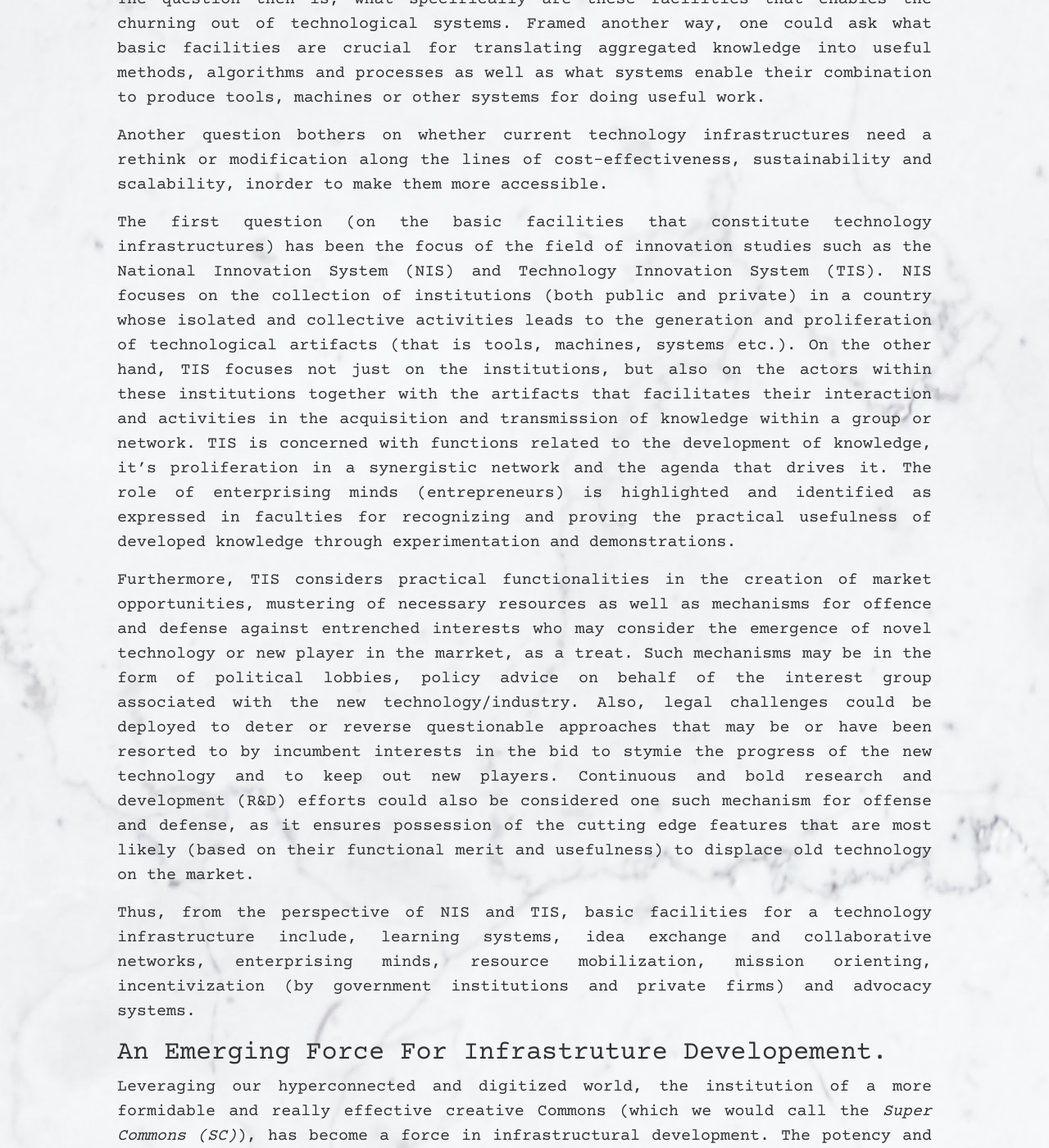
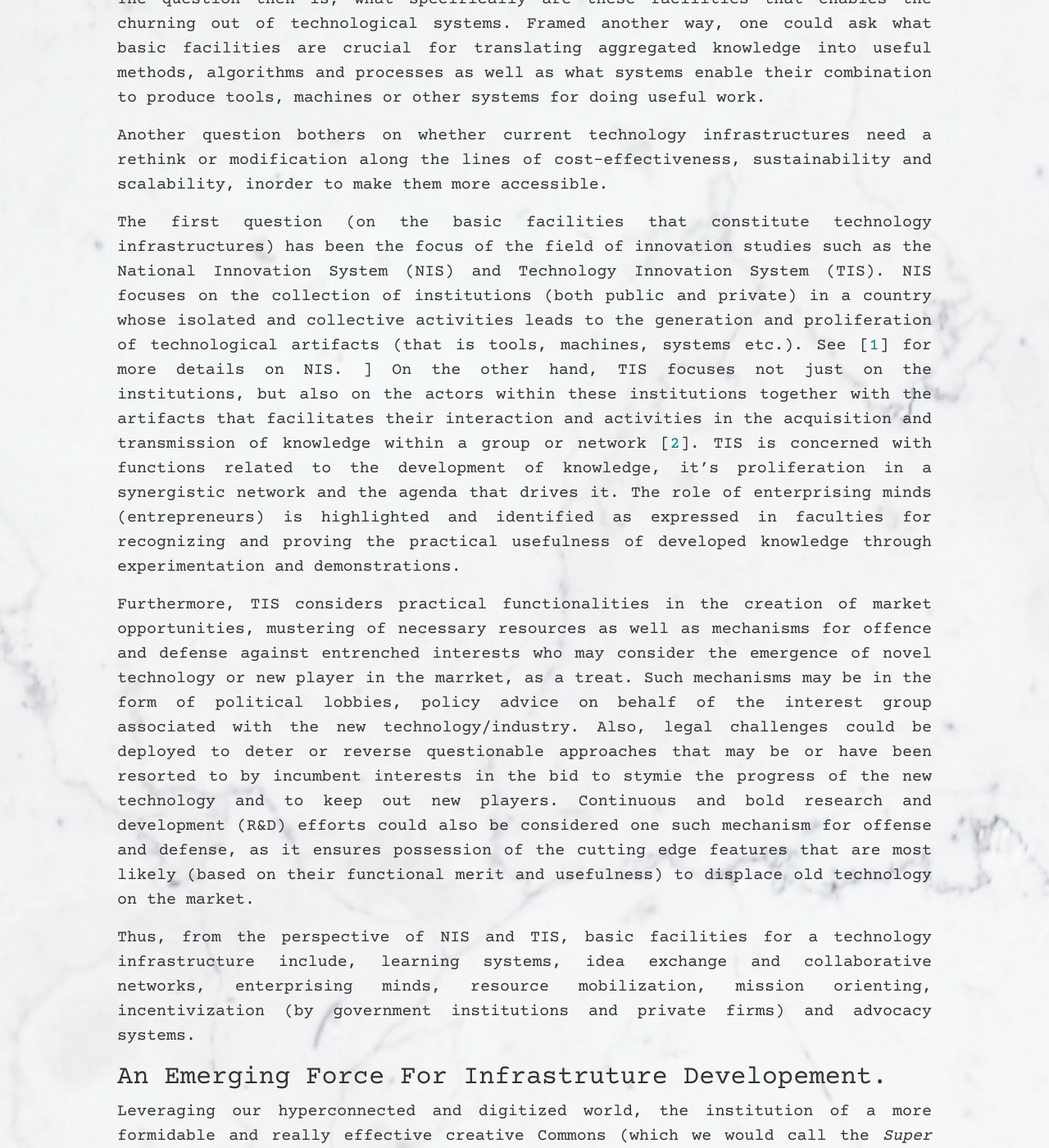
Before and after one commit to oferonmi/datafilik.github.io, a Jekyll site: the page built from _posts/2022-09-24-on-technology-infrastructure.md, in a window 1280 px wide and 1400 px high, scrolled down 1274 px. Shown: the whole window at 82% size. Built offline with Jekyll 4.4.1, drawn with Linux system fonts in a browser that asks for light colours; some web fonts are replaced; comment, search, counter and statistics services are not loaded; some of the changed text lies outside the part shown.

Commit message:
added ref links

```diff
--- a/_posts/2022-09-24-on-technology-infrastructure.md
+++ b/_posts/2022-09-24-on-technology-infrastructure.md
@@ -30,8 +30,9 @@ published: true
     </p>
     <p align="justify">
         The first question (on the basic facilities that constitute technology infrastructures) has been the focus of the field of innovation studies such as the National Innovation System (NIS) and Technology Innovation System (TIS).
-        NIS focuses on the collection of institutions (both public and private) in a country whose isolated and collective activities leads to the generation and proliferation of technological artifacts (that is tools, machines, systems etc.).
-        On the other hand, TIS focuses not just on the institutions, but also on the actors within these institutions together with the artifacts that facilitates their interaction and activities in the acquisition and transmission of knowledge within a group or network. TIS is concerned with functions related to the development of knowledge, it’s proliferation in a synergistic network and the agenda that drives it. The role of enterprising minds (entrepreneurs) is highlighted and identified as expressed in faculties for recognizing and proving the practical usefulness of developed knowledge through experimentation and demonstrations.
+        NIS focuses on the collection of institutions (both public and private) in a country whose isolated and collective activities leads to the generation and proliferation of technological artifacts (that is tools, machines, systems etc.). See [<a href="#nis">1</a>] for more details on NIS.
+        ]
+        On the other hand, TIS focuses not just on the institutions, but also on the actors within these institutions together with the artifacts that facilitates their interaction and activities in the acquisition and transmission of knowledge within a group or network [<a href="#tis">2</a>]. TIS is concerned with functions related to the development of knowledge, it’s proliferation in a synergistic network and the agenda that drives it. The role of enterprising minds (entrepreneurs) is highlighted and identified as expressed in faculties for recognizing and proving the practical usefulness of developed knowledge through experimentation and demonstrations.
     </p>
     <p align="justify">
         Furthermore, TIS considers practical functionalities in the creation of market opportunities, mustering of necessary resources  as well as mechanisms for offence and defense against entrenched interests who may consider the emergence of novel technology or new player in the marrket, as a treat. Such mechanisms may be in the form of political lobbies, policy advice on behalf of the interest group associated with the new technology/industry. Also, legal challenges could be deployed to deter or reverse questionable approaches that may be or have been resorted to by incumbent interests in the bid to stymie the progress of the new technology and to keep out new players. Continuous and bold  research and development (R&D) efforts could also be considered one such mechanism for offense and defense, as it ensures possession of the cutting edge features that are most likely (based on their functional merit and usefulness) to displace old technology on the market.
@@ -51,10 +52,16 @@ published: true
         Systems that re-evaluate technology infrastructure component development, by  taking advantage of the scale, speed, collaboration potential, modularity, hyperconnectivity and digitization of the Super Commons, would change technology infrastructures as we know them today, to  much nimble, affordable  and sustainable systems. Gutenkraft seeks to do just that.
     </p><br>
     <h2>References: </h2>
+    <p id="nis">
+        [1]. <a href="https://en.wikipedia.org/wiki/National_innovation_system" target="_blank">National Innovation Systems.</a>
+    </p>
+    <p id="tis">
+        [2]. <a href="https://en.wikipedia.org/wiki/Technological_innovation_system" target="_blank">Technology Innovation System.</a>
+    </p>
     <p id="home-brew-club-ref">
-        [1]. <a href="https://apple.fandom.com/wiki/Homebrew_Computer_Club" target="_blank">Homebrew Computer Club.</a>
+        [3]. <a href="https://apple.fandom.com/wiki/Homebrew_Computer_Club" target="_blank">Homebrew Computer Club.</a>
     </p>
     <p id="nadia-roads-and-bridges">
-        [2]. <a href="https://www.fordfoundation.org/work/learning/research-reports/roads-and-bridges-the-unseen-labor-behind-our-digital-infrastructure/" target="_blank">Roads and Bridges: The Unseen Labor Behind Our Digital Infrastructure.</a>
+        [4]. <a href="https://www.fordfoundation.org/work/learning/research-reports/roads-and-bridges-the-unseen-labor-behind-our-digital-infrastructure/" target="_blank">Roads and Bridges: The Unseen Labor Behind Our Digital Infrastructure.</a>
     </p>
 </section>
```
Also changed, not shown: other parts of _posts/2022-09-24-on-technology-infrastructure.md (+1 -1 lines).
